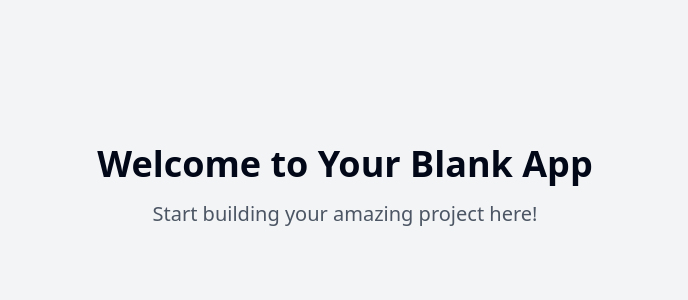
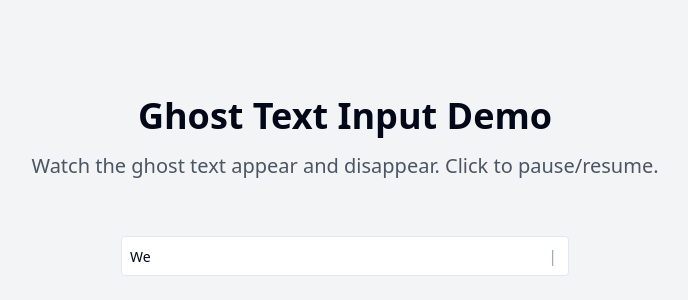
Before and after one commit to GPT-Engineer-App/ghostly-text-playground, a React (Vite) app: page / in a window 1280 px wide. Shown: the part 214-514 px from the top of the page, without its empty margins (295-983 px from the left). Built offline with nearby package versions, Linux system fonts and the light colour scheme.

Commit message:
Add input field with ghost text
Implemented an input field that fills with ghost text character by character and deletes it character by character. Clicking the text stops the animation.
[skip gpt_engineer]

```diff
--- /dev/null
+++ b/src/components/GhostInput.jsx
@@ -0,0 +1,58 @@
+import React, { useState, useEffect, useCallback } from 'react';
+import { Input } from "@/components/ui/input";
+
+const GhostInput = ({ ghostText = "Type your message here...", typingSpeed = 100, deletingSpeed = 50 }) => {
+  const [displayText, setDisplayText] = useState('');
+  const [isTyping, setIsTyping] = useState(true);
+  const [currentIndex, setCurrentIndex] = useState(0);
+  const [isAnimating, setIsAnimating] = useState(true);
+
+  const animate = useCallback(() => {
+    if (!isAnimating) return;
+
+    if (isTyping) {
+      if (currentIndex < ghostText.length) {
+        setDisplayText(prev => prev + ghostText[currentIndex]);
+        setCurrentIndex(prev => prev + 1);
+      } else {
+        setIsTyping(false);
+        setCurrentIndex(ghostText.length - 1);
+      }
+    } else {
+      if (currentIndex >= 0) {
+        setDisplayText(prev => prev.slice(0, -1));
+        setCurrentIndex(prev => prev - 1);
+      } else {
+        setIsTyping(true);
+        setCurrentIndex(0);
+      }
+    }
+  }, [isAnimating, isTyping, currentIndex, ghostText]);
+
+  useEffect(() => {
+    const timer = setTimeout(animate, isTyping ? typingSpeed : deletingSpeed);
+    return () => clearTimeout(timer);
+  }, [animate, isTyping, typingSpeed, deletingSpeed]);
+
+  const handleClick = () => {
+    setIsAnimating(prev => !prev);
+  };
+
+  return (
+    <div className="relative w-full max-w-md mx-auto">
+      <Input
+        type="text"
+        value={displayText}
+        onChange={() => {}}
+        onClick={handleClick}
+        className="w-full p-2 border rounded"
+        placeholder={ghostText}
+      />
+      <div className="absolute inset-y-0 right-0 flex items-center pr-3 pointer-events-none">
+        <span className="text-gray-400">{isAnimating ? '|' : ''}</span>
+      </div>
+    </div>
+  );
+};
+
+export default GhostInput;
--- a/src/pages/Index.jsx
+++ b/src/pages/Index.jsx
@@ -1,11 +1,14 @@
-// Update this page (the content is just a fallback if you fail to update the page)
+import GhostInput from '../components/GhostInput';
 
 const Index = () => {
   return (
-    <div className="min-h-screen flex items-center justify-center bg-gray-100">
-      <div className="text-center">
-        <h1 className="text-4xl font-bold mb-4">Welcome to Your Blank App</h1>
-        <p className="text-xl text-gray-600">Start building your amazing project here!</p>
+    <div className="min-h-screen flex flex-col items-center justify-center bg-gray-100">
+      <div className="text-center mb-8">
+        <h1 className="text-4xl font-bold mb-4">Ghost Text Input Demo</h1>
+        <p className="text-xl text-gray-600 mb-6">Watch the ghost text appear and disappear. Click to pause/resume.</p>
+      </div>
+      <div className="w-full max-w-md">
+        <GhostInput ghostText="Welcome to the ghost input demo..." typingSpeed={100} deletingSpeed={50} />
       </div>
     </div>
   );
```
